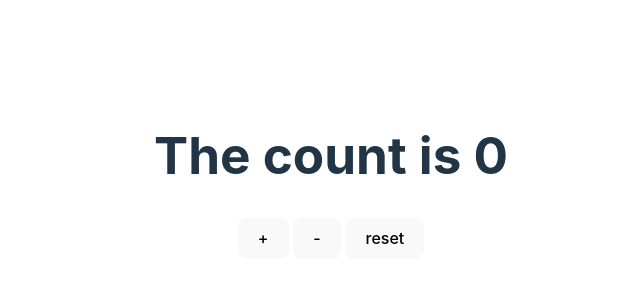
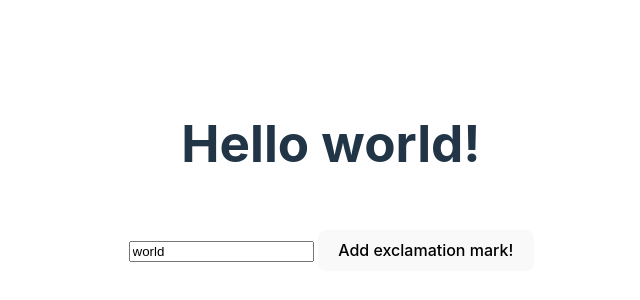
Before and after one commit to Filipe-vilela-felix/svelte-tutorial, a Svelte app: page / in a window 1280 px wide. Shown: the part 224-524 px from the top of the page, without its empty margins (309-949 px from the left). Built offline with nearby package versions, Linux system fonts and the light colour scheme.

Commit message:
store-bindings

```diff
--- a/src/App.svelte
+++ b/src/App.svelte
@@ -1,32 +1,38 @@
 <script>
-    import { count } from "./stores";
+  import { name, greeting } from "./stores";
 </script>
 
-<h1>The count is {$count}</h1>
+<h1>{$greeting}</h1><br>
+<input bind:value={$name} />
 
-<button on:click={count.increment}>+</button>
-<button on:click={count.decrement}>-</button>
-<button on:click={count.reset}>reset</button>
+<button on:click={() => $name += '!'}>
+  Add exclamation mark!
+</button>
 
 <!--
 
-  Contanto que um objeto implemente corretamente o método de assinatura, ele é um armazenamento.
-  Além disso, vale tudo. É muito fácil, portanto, criar repositórios personalizados com lógica específica do domínio.
+  Se um armazenamento for gravável — ou seja, tiver um método definido — você poderá vincular ao seu valor,
+  assim como poderá vincular ao estado do componente local.
+
+  Também podemos atribuir diretamente para armazenar valores dentro de um componente. (linha 8);
+  A atribuição $name += '!' é equivalente a name.set($name + '!').
 
   CONTEXTUALIZANDO O CÓDIGO:
-    Este código é um exemplo de como usar uma loja gravável no Svelte para gerenciar um contador.
-    O código está dividido em dois arquivos: stores.js e App.svelte.
+    Este código é um exemplo de como usar lojas graváveis e derivadas no Svelte para gerenciar um nome e uma saudação.
+    O código está dividido em dois arquivos: App.svelte e stores.js.
 
-    - No arquivo stores.js, é criada uma loja gravável chamada count que armazena o valor atual do contador.
-        A loja é criada usando a função writable do Svelte, que recebe como argumento o valor inicial da loja.
+    - No arquivo stores.js, são criadas duas lojas: uma loja gravável chamada name que armazena o nome atual e
+        uma loja derivada chamada greeting que armazena a saudação atual. A loja name é criada usando a função writable do Svelte,
+        que recebe como argumento o valor inicial da loja. A loja greeting é criada usando a função derived do Svelte,
+        que recebe como argumentos a loja name e uma função que retorna a saudação baseada no valor atual da loja name.
 
-    - A função createCount é usada para criar a loja e retornar um objeto com os métodos subscribe, increment, decrement e reset.
-        Esses métodos são usados para se inscrever na loja, incrementar, decrementar e redefinir o valor do contador, respectivamente.
+    - No arquivo App.svelte, importamos as lojas name e greeting do arquivo stores.js e usamos seus valores para exibir a saudação atual e
+        o nome atual no componente. Também adicionamos um campo de entrada ao componente e usamos a sintaxe de vinculação do Svelte
+        para criar uma conexão bidirecional entre o valor da loja name e o valor do campo de entrada. Isso significa que,
+        quando o usuário digitar algo no campo de entrada, o valor da loja name será atualizado automaticamente.
 
-    - No arquivo App.svelte, importamos a loja count do arquivo stores.js e usamos seus métodos para gerenciar o contador.
-        Também usamos a sintaxe $count para acessar o valor atual da loja diretamente no template do componente.
-
-    - Por fim, adicionamos botões ao componente para incrementar, decrementar e redefinir o valor do contador usando os métodos da loja.
-        Quando um botão é clicado, o método correspondente da loja é chamado e o valor do contador é atualizado.
+    - Por fim, adicionamos um botão ao componente para adicionar um ponto de exclamação ao valor da loja name.
+        Quando o botão é clicado, o manipulador de eventos associado ao botão é chamado e o valor da loja name é atualizado adicionando um ponto
+        de exclamação ao seu final.
 
 -->
--- a/src/stores.js
+++ b/src/stores.js
@@ -1,14 +1,5 @@
-import { writable } from "svelte/store";
+import { writable, derived } from 'svelte/store';
 
-function createCount() {
-    const { subscribe, set, update } = writable(0);
+export const name = writable('world');
 
-    return {
-        subscribe,
-        increment: () => update((n) => n + 1),
-        decrement: () => update((n) => n - 1),
-        reset: () => set(0)
-    };
-}
-
-export const count = createCount();
+export const greeting = derived(name, ($name) => `Hello ${$name}!`);
```
